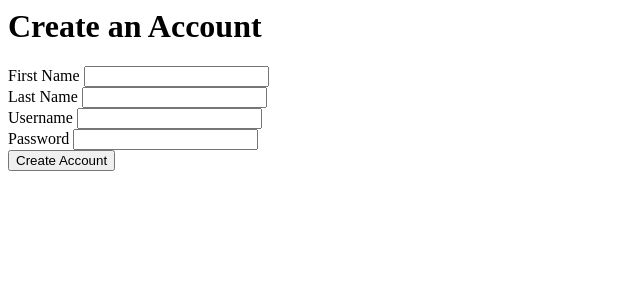
After one commit to dsimon96/CMYum, a Django app: page /1/createAccount/ in a window 1280 px wide. The commit adds this page. Shown: the top 300 px of the page, without its empty margins (0-640 px from the left). Run offline with Django 3.2, Linux system fonts and the light colour scheme.

Commit message:
create account

```diff
--- a/DjangoWebProject/urls.py
+++ b/DjangoWebProject/urls.py
@@ -9,4 +9,5 @@ urlpatterns = patterns('',
 
     url(r'^admin/', include(admin.site.urls)),
     url(r'^$', views.index, name = "index"),
+    url(r'^(?P<blankErrorStatus>\w+)/createAccount/$', views.createAccount, name = 'createAccount'),
 )
--- /dev/null
+++ b/app/templates/app/createAccount.html
@@ -0,0 +1,30 @@
+<h1>Create an Account</h1>
+<!--Request sent to addUser-->
+<form action = "{% url 'hubs:addUser' %}" method="post">
+<div class="form-group">
+{% csrf_token %}
+	<div class="col-md-8">
+		<label for="firstNameInput">First Name</label>
+		<input type="text" name = "First_Name" class="form-control" id="firstNameInput">
+		<br>
+		<label for="lastNameInput">Last Name</label>
+		<input type="text" name = "Last_Name" class="form-control" id="lastNameInput">
+		<br>
+		<label for="usernameInput">Username</label>
+		<input type="text" name = "username" class="form-control" id="usernameInput">
+		{% if error == True %}
+			That username already exists.
+			<br>
+		{% endif %}
+		<br>
+		<label for="passwordInput">Password</label>
+		<input type="password" name = "password" class="form-control" id="passwordInput">
+		{% if blankErrorStatus == True %}
+			Please fill out all the fields.
+			<br>
+		{% endif %}
+		<br>
+		<button type="submit" class="btn btn-primary btn-md">Create Account</button></a>
+	</div>
+</div>
+</form>
--- a/app/templates/app/index.html
+++ b/app/templates/app/index.html
@@ -1,6 +1,9 @@
 <!DOCTYPE HTML>
 <html>
 
+
 Hi, this is CMYum!
 
+<a href = "{% url 'app:createAccount' %}">Create Account</a>
+
 </html>
--- a/app/views.py
+++ b/app/views.py
@@ -12,7 +12,7 @@ def createAccount(request, blankErrorStatus):
 		context = {'error': False, 'blankErrorStatus': True}
 	else:
 		context = {'error': False, 'blankErrorStatus': False}
-	return render(request, 'hubs/createAccount.html', context)
+	return render(request, 'app/createAccount.html', context)
 
 #Adds a user account to the database
 def addUser(request):
@@ -27,25 +27,25 @@ def addUser(request):
 	try:
 		User.objects.get(username_text = username)
 		context = {'error': True, 'blankErrorStatus': False}
-		return render(request, 'hubs/createAccount.html', context)
+		return render(request, 'app/createAccount.html', context)
 	except:
 		#If one or more fields are blank, raises an error
 		if (firstName == "" or lastName == "" or username == "" or password == ""):
 			blankErrorStatus = True
 			###Probably not the best idea to redirect here, use render with context instead
-			return HttpResponseRedirect(reverse('hubs:createAccount', args=(blankErrorStatus,)))
+			return HttpResponseRedirect(reverse('app:createAccount', args=(blankErrorStatus,)))
 		else:
 			#If the username does not exist and all fields are filled, creates a
 			#new User instance
 			newUser = User(firstName_text = firstName, lastName_text = lastName,
 				username_text = username, hashedPassword_text = encryptedPassword)
 			newUser.save()
-			return HttpResponseRedirect(reverse('hubs:index'))
+			return HttpResponseRedirect(reverse('app:index'))
 
 #Log In page with form
 def logInPage(request):
 	context = {'error': False}
-	return render(request, 'hubs/logInPage.html', context)
+	return render(request, 'app/logInPage.html', context)
 
 #Verifies that the username and password entered are in the database
 def logInAuthenticate(request):
@@ -58,20 +58,20 @@ def logInAuthenticate(request):
 		currentUser = User.objects.get(username_text = username)
 		if (encryptedPassword == currentUser.hashedPassword_text):
 			request.session['user_id'] = currentUser.id
-			return HttpResponseRedirect(reverse('hubs:userProfile'))
+			return HttpResponseRedirect(reverse('app:userProfile'))
 		#If username is in database but password is incorrect, raises an error
 		#in the logInPage
 		else:
 			context = {'error': True, 'username': username}
-			return render(request, 'hubs/logInPage.html', context)
+			return render(request, 'app/logInPage.html', context)
 	except:
 		#If username is not in database, raises an error in the
 		##logInPage
 		context = {'error': True}
-		return render(request, 'hubs/logInPage.html', context)
+		return render(request, 'app/logInPage.html', context)
 
 #Allows users to log out of their session
 def logout(request):
 	#Deketes the cookie storing user info
 	del request.session['user_id']
-	return HttpResponseRedirect(reverse('hubs:index'))
+	return HttpResponseRedirect(reverse('app:index'))
```
Also changed, not shown: 3 other files.
